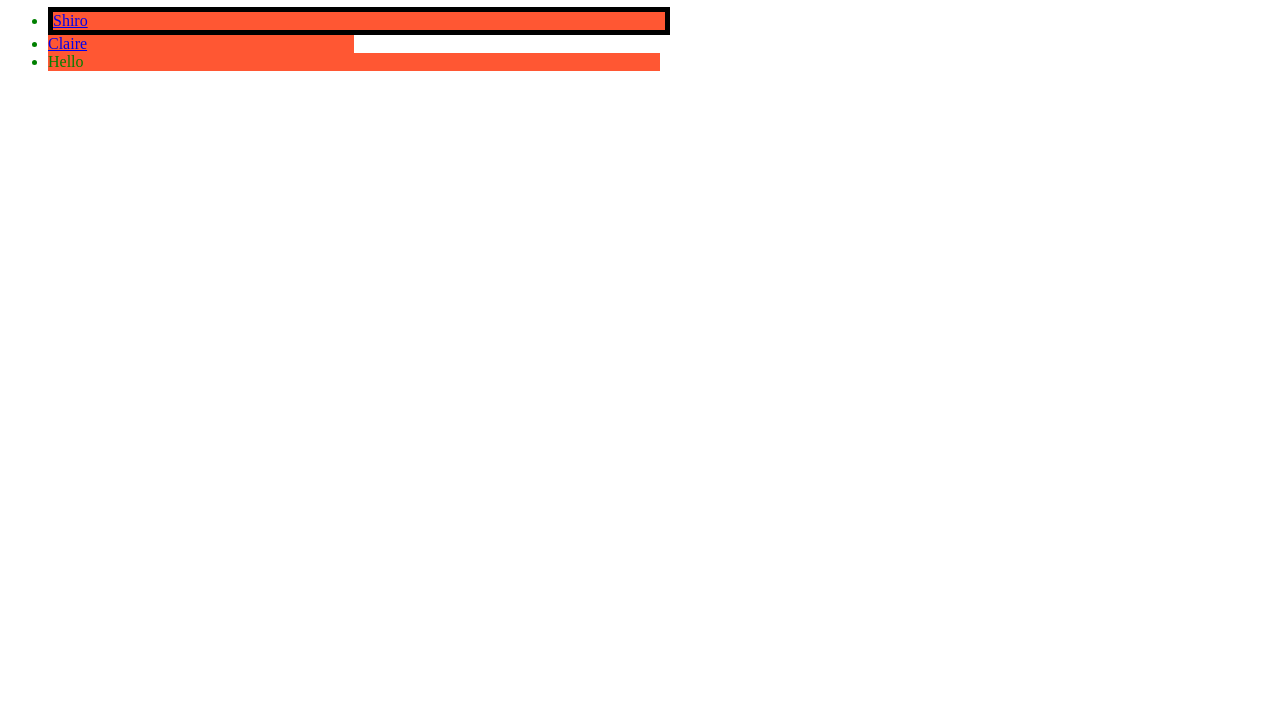
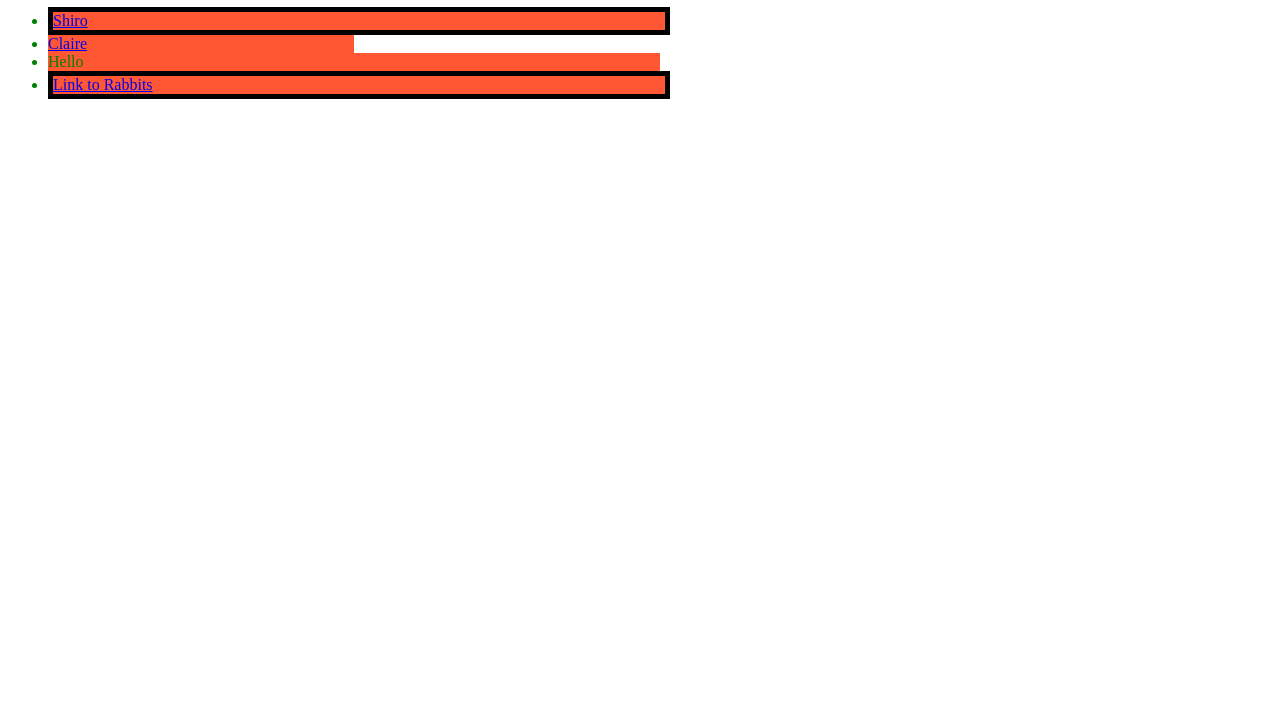
Before and after one commit to xNeophyte/Practice-website-1, a plain HTML site: page index.html in a window 1280 px wide. Shown: the part 73-800 px from the top of the page. Drawn offline with Linux system fonts and the light colour scheme.

Commit message:
Added link to rabbits

```diff
--- a/index.html
+++ b/index.html
@@ -19,6 +19,9 @@
         <li class="width50">
             Hello
         </li>
+        <li class="width50" id="best">
+                <a href="http://ittybittybunnies.tumblr.com/">Link to Rabbits</a>
+        </li>
     </ul>
     <!-- Well don't fuck me, seriously speaking
     -->
```
